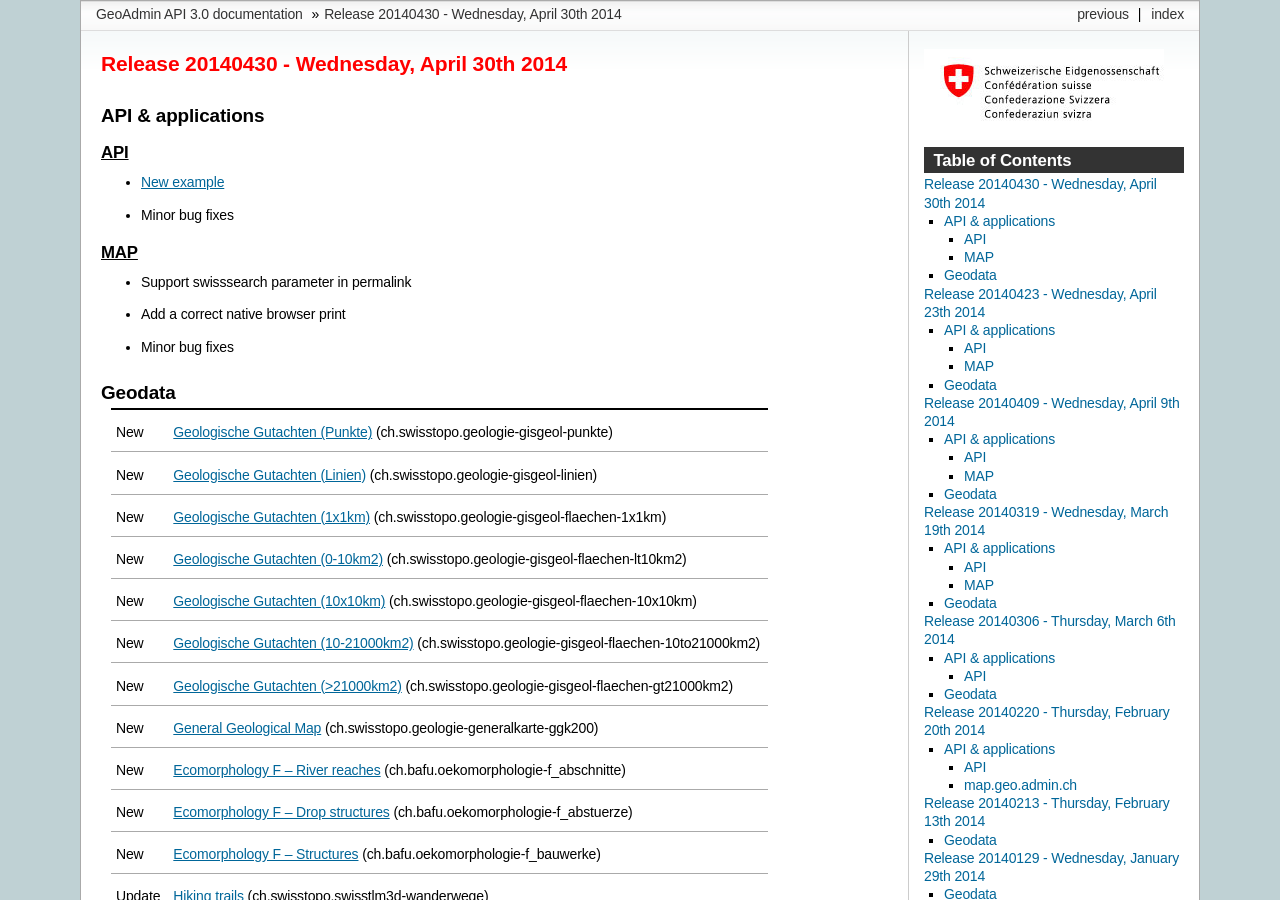
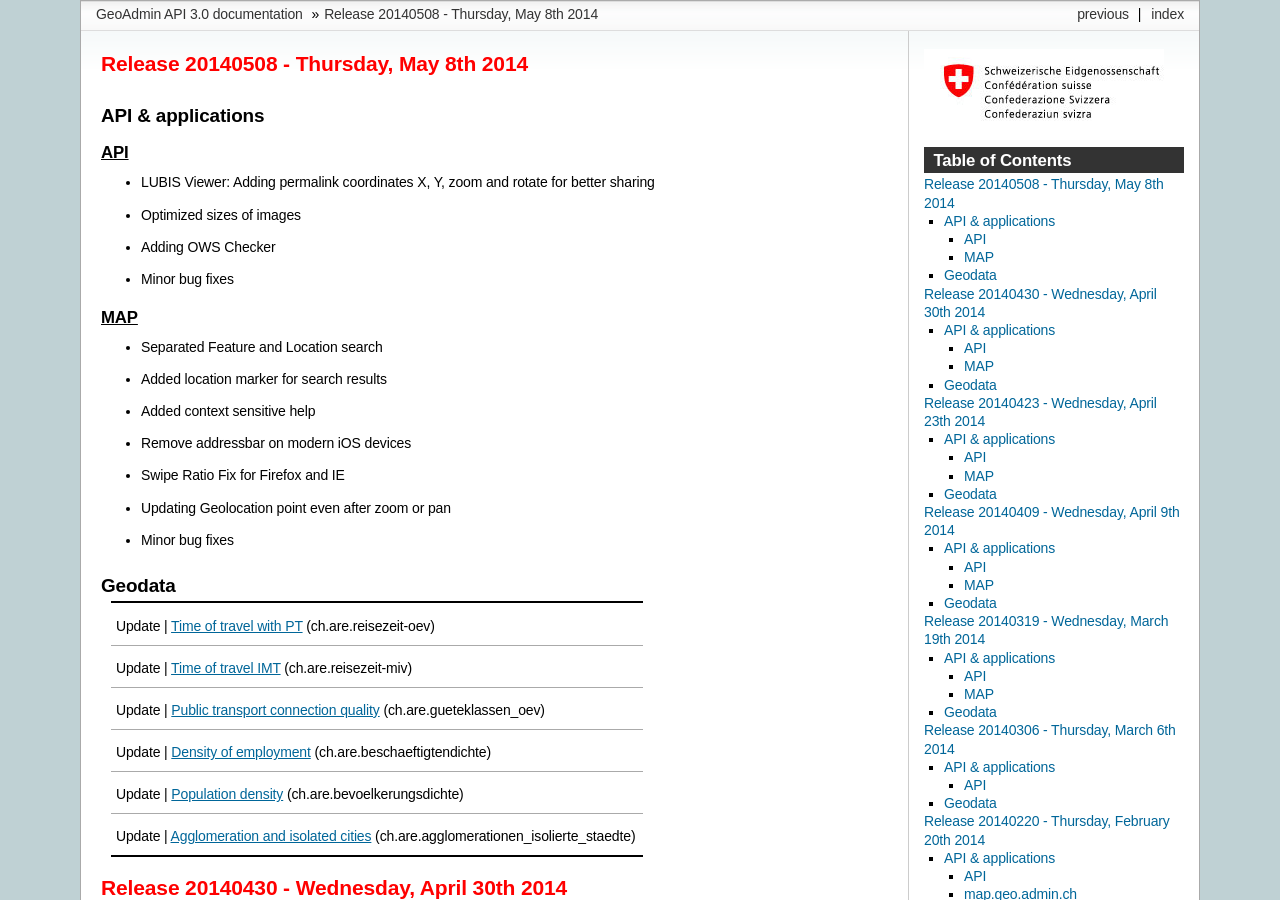
Before and after one commit to swisstopo-test/doc-chsdi3, a Sphinx documentation site: the page built from source/releasenotes/index.rst, in a window 1280 px wide and 900 px high. Built offline with Sphinx 7.4.7, drawn with Linux system fonts in a browser that asks for light colours; formulas are drawn with MathJax 3; some of the changed text lies outside the part shown.

Commit message:
Updating release notes

```diff
--- a/source/releasenotes/index.rst
+++ b/source/releasenotes/index.rst
@@ -1,3 +1,44 @@
+Release 20140508 -  Thursday, May 8th 2014
+==========================================
+
+API & applications
+******************
+
+`API <//api3.geo.admin.ch>`__
+-----------------------------------
+
+- LUBIS Viewer: Adding permalink coordinates X, Y, zoom and rotate for better sharing
+- Optimized sizes of images
+- Adding OWS Checker
+- Minor bug fixes
+
+`MAP <//map.geo.admin.ch>`__
+-----------------------------------
+
+- Separated Feature and Location search
+- Added location marker for search results
+- Added context sensitive help
+- Remove addressbar on modern iOS devices
+- Swipe Ratio Fix for Firefox and IE
+- Updating Geolocation point even after zoom or pan
+- Minor bug fixes
+
+Geodata
+********
++--------+---------------------------------------------------------------------------------------------------------------------------------------------------------------+
+| Update  | `Time of travel with PT <//map.geo.admin.ch/?layers=ch.are.reisezeit-oev>`__ (ch.are.reisezeit-oev)                                                          |
++--------+---------------------------------------------------------------------------------------------------------------------------------------------------------------+
+| Update  | `Time of travel IMT <//map.geo.admin.ch/?layers=ch.are.reisezeit-miv>`__ (ch.are.reisezeit-miv)                                                              |
++--------+---------------------------------------------------------------------------------------------------------------------------------------------------------------+
+| Update  | `Public transport connection quality <//map.geo.admin.ch/?layers=ch.are.gueteklassen_oev>`__ (ch.are.gueteklassen_oev)                                       |
++--------+---------------------------------------------------------------------------------------------------------------------------------------------------------------+
+| Update  | `Density of employment <//map.geo.admin.ch/?layers=ch.are.beschaeftigtendichte>`__ (ch.are.beschaeftigtendichte)                                             |
++--------+---------------------------------------------------------------------------------------------------------------------------------------------------------------+
+| Update  | `Population density <//map.geo.admin.ch/?layers=ch.are.bevoelkerungsdichte>`__ (ch.are.bevoelkerungsdichte)                                                  |
++--------+---------------------------------------------------------------------------------------------------------------------------------------------------------------+
+| Update  | `Agglomeration and isolated cities <//map.geo.admin.ch/?layers=ch.are.agglomerationen_isolierte_staedte>`__ (ch.are.agglomerationen_isolierte_staedte)       |
++--------+---------------------------------------------------------------------------------------------------------------------------------------------------------------+
+
 Release 20140430 -  Wednesday, April 30th 2014
 ====================================================
 
```
